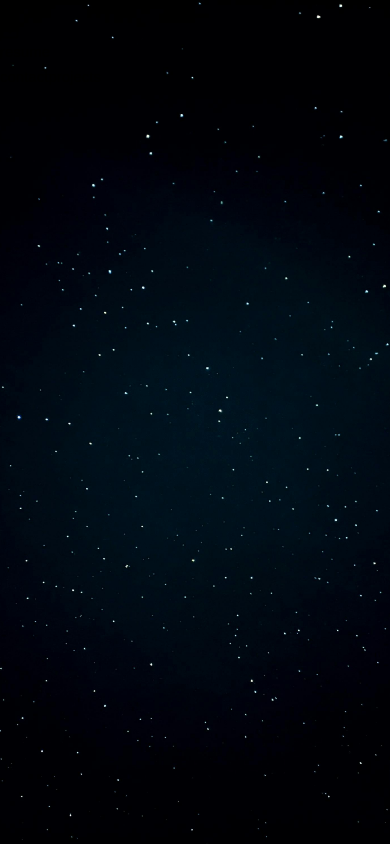
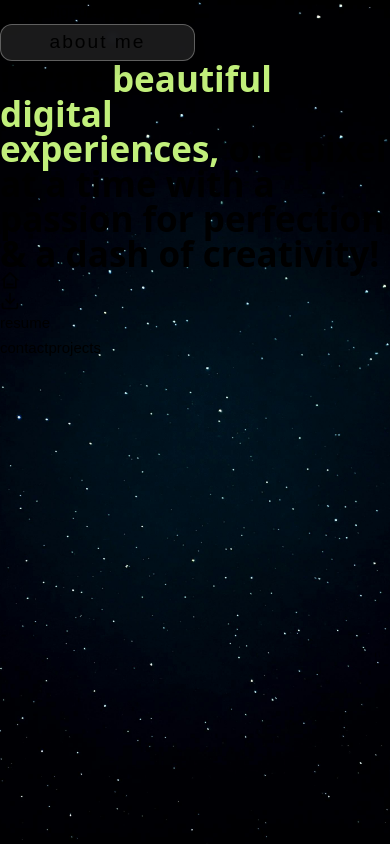
Before and after one commit to aryanploxxx/Portfolio-Website, a React (Vite) app in the folder Client/: page / in a window 390 px wide. Built offline with nearby package versions, Linux system fonts and the light colour scheme.

Commit message:
Feature: About Me

```diff
--- /dev/null
+++ b/Client/src/components/AboutMe.jsx
@@ -0,0 +1,23 @@
+import "./BottomNavbar.css"
+
+const AboutMe = () => {
+  return (
+    <div className="h-screen flex flex-col flex-wrap justify-center items-left gap-5 w-[70%] text-white">
+
+      <p className="about-me-title mb-5 w-1/5 flex flex-row justify-center items-center border border-white/30 rounded-xl bg-white/10 backdrop-blur-md shadow-lg font-['Gilroy'] font-light text-3xl tracking-[2px] px-4 py-2">
+        about me
+      </p>
+
+      <p className="about-me-description w-full font-['Gilroy'] font-bold">
+        i craft&nbsp;
+            <span className="highlight text-[#c1ef7b]">
+                beautiful digital experiences,&nbsp;
+            </span>
+        one pixel at a time with a passion for perfection & a dash of creativity!
+      </p>
+
+    </div>
+  )
+}
+
+export default AboutMe
--- a/Client/src/components/BottomNavbar.css
+++ b/Client/src/components/BottomNavbar.css
@@ -11,6 +11,48 @@
 
   .navbar-text {
     font-size: 15px;
+  }
+
+  .about-me-title {
+    width: 50% !important;
+    display: flex;
+    flex-direction: row;
+    justify-content: center;
+    align-items: center;
+
+    margin-bottom: 0px !important;
+
+    border: 1px solid rgba(255, 255, 255, 0.3);
+    border-radius: 0.75rem;
+    background-color: rgba(255, 255, 255, 0.1);
+    backdrop-filter: blur(4px);
+    box-shadow: 0 10px 15px -3px rgba(0, 0, 0, 0.1), 0 4px 6px -2px rgba(0, 0, 0, 0.05);
+
+    font-family: 'Gilroy', sans-serif;
+    font-weight: 300;
+    font-size: 1.2rem !important;
+
+    letter-spacing: 2px;
+    padding: 0.2rem 0.8rem !important;
+
+
+  }
+
+  .about-me-description {
+    font-size: 35px;
+    font-weight: 700;
+    line-height: 35px;
+
+    width: 100%; /* Ensure the container takes up the full width */
+    max-width: 100%; /* Prevent overflow */
+    word-wrap: break-word;
+    overflow-wrap: break-word;
+    white-space: normal; /* Allow text to wrap normally */
+
+  }
+
+  .highlight {
+    color: #c1ef7b;
   }
 }
 
@@ -38,6 +80,13 @@
   .navbar-text {
     font-size: 20px;
   }
+
+  .about-me-description {
+    font-size: 68px;
+    line-height: 68px;
+    font-weight: 700;
+
+  }
 }
 
 /* Extra large devices (large laptops and desktops, 1200px and up) */
--- a/Client/src/components/BottomNavbar.jsx
+++ b/Client/src/components/BottomNavbar.jsx
@@ -1,11 +1,11 @@
 import "./BottomNavbar.css"
 import ResumeCard from "./ResumeCard"
-import { RiHome2Fill } from "react-icons/ri";
+import { RiHome3Line } from "react-icons/ri";
 
 const BottomNavbar = () => {
   return (
-    <div className="flex flex-row justify-between items-center bottom-navbar text-white px-5 py-4 border border-white/30 rounded-xl bg-white/10 backdrop-blur-sm shadow-lg">
-        <RiHome2Fill className="navbar-icon text-xl"/>
+    <div className="flex flex-row justify-between items-center bottom-navbar text-white px-5 py-3 border border-white/30 rounded-xl bg-white/10 backdrop-blur-md shadow-lg">
+        <RiHome3Line className="navbar-icon text-2xl"/>
         <ResumeCard />
         <span className="navbar-text  poppins-medium">contact</span>
         <span className="navbar-text  poppins-medium">projects</span>
--- /dev/null
+++ b/Client/src/components/LandingPage.jsx
@@ -0,0 +1,12 @@
+const LandingPage = () => {
+    return (
+      <div className="inline-flex flex-col text-6xl poppins-light uppercase bg-gradient-to-r from-white to-gray-800 bg-clip-text text-transparent">
+          <span>i&apos;m</span>
+          <span>aryan</span>
+          <span>gupta</span>
+          hello
+      </div>
+    )
+  }
+
+  export default LandingPage;
--- a/Client/src/components/ResumeCard.jsx
+++ b/Client/src/components/ResumeCard.jsx
@@ -3,7 +3,7 @@ import "./BottomNavbar.css"
 
 const ResumeCard = () => {
   return (
-    <div className="p-2 border rounded-2xl border-white/30 flex items-center gap-2 poppins-regular">
+    <div className="py-1 px-3 border rounded-xl bg-white/90 text-black border-white/30 flex items-center gap-3 poppins-regular">
         <LuDownload className="navbar-icon"/>
         <span className="navbar-text poppins-medium">resume</span>
     </div>
--- a/Client/src/pages/Home.jsx
+++ b/Client/src/pages/Home.jsx
@@ -1,11 +1,23 @@
+import AboutMe from "../components/AboutMe"
 import BottomNavbar from "../components/BottomNavbar"
+import LandingPage from "../components/LandingPage"
 
 const Home = () => {
   return (
-    <div className="h-full w-full">
-        <div className="fixed bottom-0 left-0 right-0 mb-4 z-50 flex justify-center cursor-pointer">
-          <BottomNavbar />
-        </div>
+    <div className="h-full w-full flex flex-col justify-center items-center">
+
+      <LandingPage />
+      <AboutMe />
+
+
+
+
+
+
+      {/* Bottom Navbar */}
+      <div className="fixed bottom-0 left-0 right-0 mb-4 z-50 flex justify-center cursor-pointer">
+        <BottomNavbar />
+      </div>
     </div>
   )
 }
```
Also changed, not shown: 1 other file (tests, documents, lock files or other folders).
